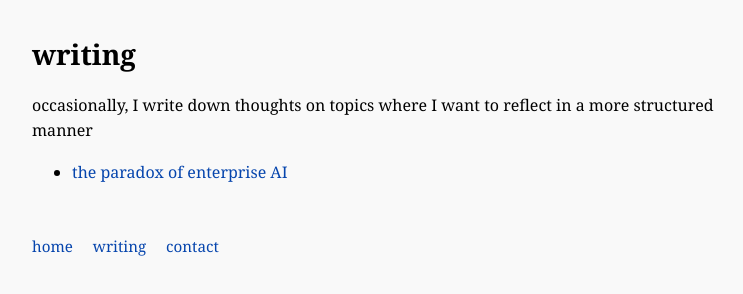
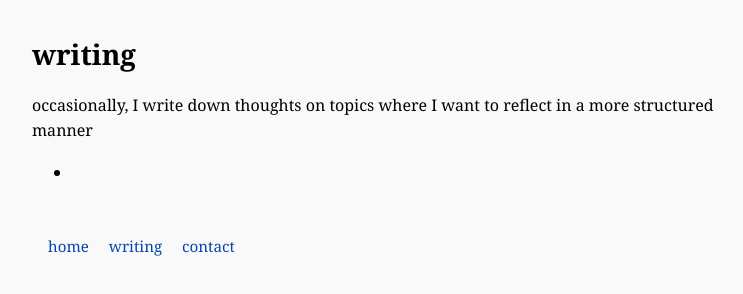
Before and after one commit to reeshr1618/sireeshramesh.com, a plain HTML site: page writing.html in a window 1280 px wide. Shown: the whole page, without its empty margins (258-1001 px from the left). Drawn offline with Linux system fonts and the light colour scheme.

Commit message:
Update writing.html

```diff
--- a/writing.html
+++ b/writing.html
@@ -39,7 +39,7 @@
   <p>occasionally, I write down thoughts on topics where I want to reflect in a more structured manner</p>
 
   <ul>
-    <li><a href="implementAI.html">the paradox of enterprise AI</a></li>
+    <li><a "Coming soon"</a></li>
   </ul>
 
   <nav>
```
